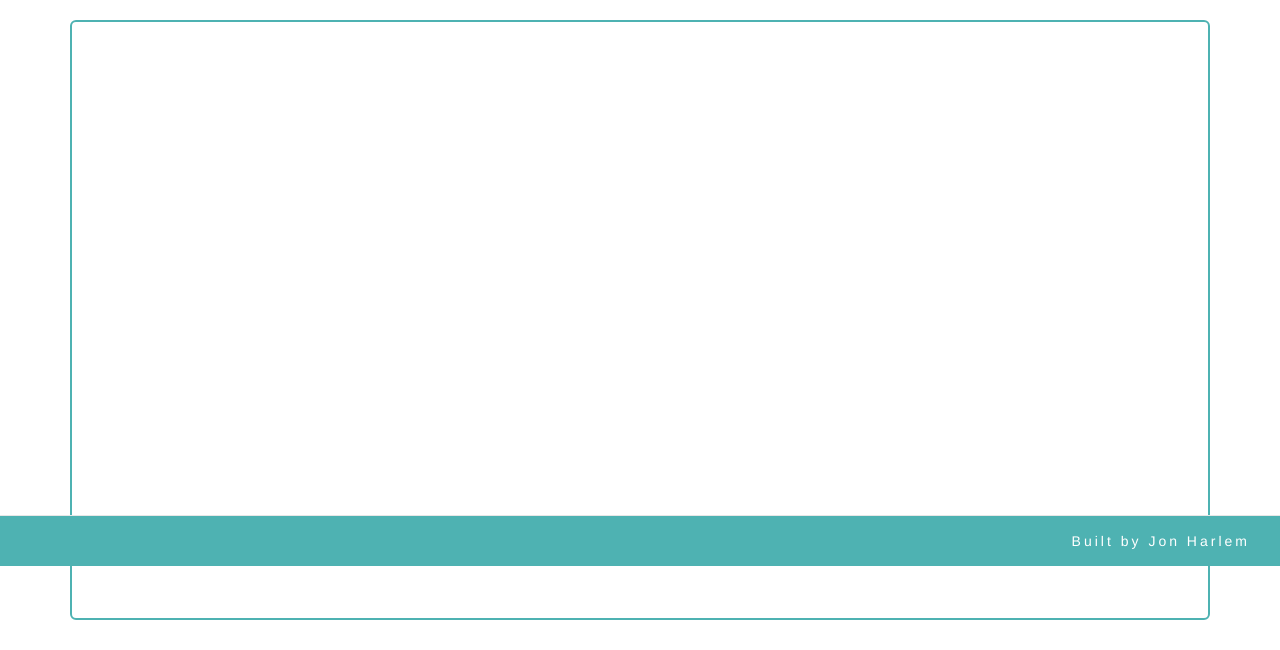
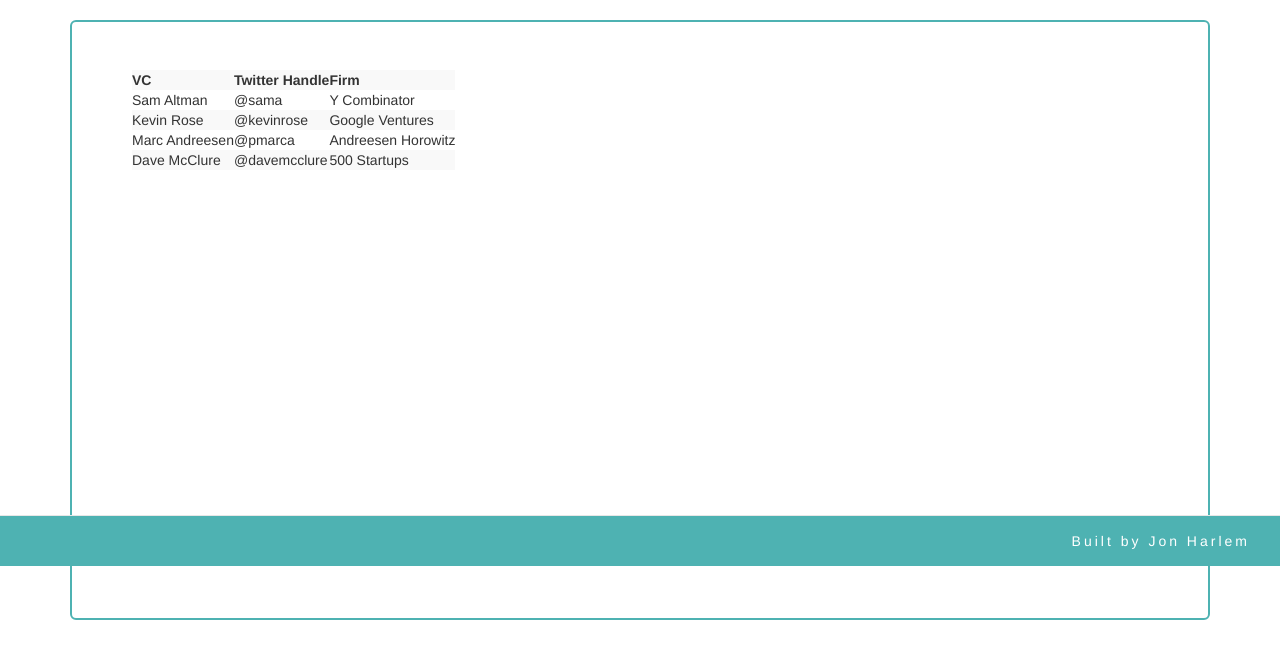
Before and after one commit to jonharlem/TwitterProject, a website: page index.html in a window 1280 px wide. Shown: the part 234-884 px from the top of the page. Drawn offline with nearby package versions, Linux system fonts and the light colour scheme.

Commit message:
added VC list

```diff
--- a/index.html
+++ b/index.html
@@ -24,10 +24,47 @@
 		<div class="page-header">
 			<h1>VC Tweets <br> <h3>Vizualize VC Twitter Relationships</h3></h1>
 		</div>
+	</div>
+
+
+	<div class="container">
 
 		<div class="jumbotron">
 
+			<table class="table-striped">
+				<tr>
+					<th>VC</th>
+					<th>Twitter Handle</th>
+					<th>Firm</th>
+				</tr>
+				<tr>
+					<td>Sam Altman</td>
+					<td>@sama</td>
+					<td>Y Combinator</td>
+				</tr>
+				<tr>
+					<td>Kevin Rose</td>
+					<td>@kevinrose</td>
+					<td>Google Ventures</td>
+				</tr>
+				<tr>
+					<td>Marc Andreesen</td>
+					<td>@pmarca</td>
+					<td>Andreesen Horowitz</td>
+				</tr>
+				<tr>
+					<td>Dave McClure</td>
+					<td>@davemcclure</td>
+					<td>500 Startups</td>
+				</tr>
+			</table>
+
 		</div>
+
+		<div class="table-responsive">
+
+		</div>
+
 	</div>
 
 	<footer>
```
